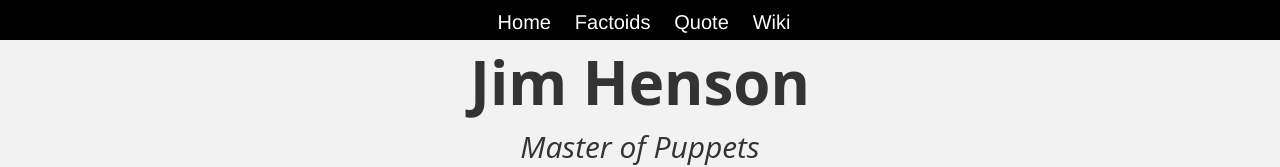
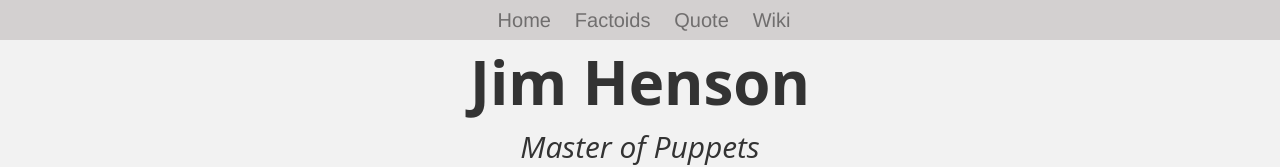
Before and after one commit to KimberlyDuclos/FCC_Tribute_Page, a plain HTML site: page index.html in a window 1280 px wide. Shown: the top 167 px of the page. Drawn offline with nearby package versions, Linux system fonts and the light colour scheme.

Commit message:
update tribute page style

```diff
--- a/style.css
+++ b/style.css
@@ -2,9 +2,9 @@
 
 #navbar {
 	text-align: center;
-	background-color: black;
+	background-color: rgb(211, 208, 208);
 	height: 40px;
-	padding-top: 8px;
+	padding-top: 6px;
 	padding-right: 32px;
 	position: fixed;
     top: 0;
@@ -17,7 +17,7 @@
 	display: inline;
 }
 #navbar a {
-	color: #ffffff;
+	color: #706e6e;
 	padding: 10px;
 	font-size: 20px;
 	text-decoration: none;
```
